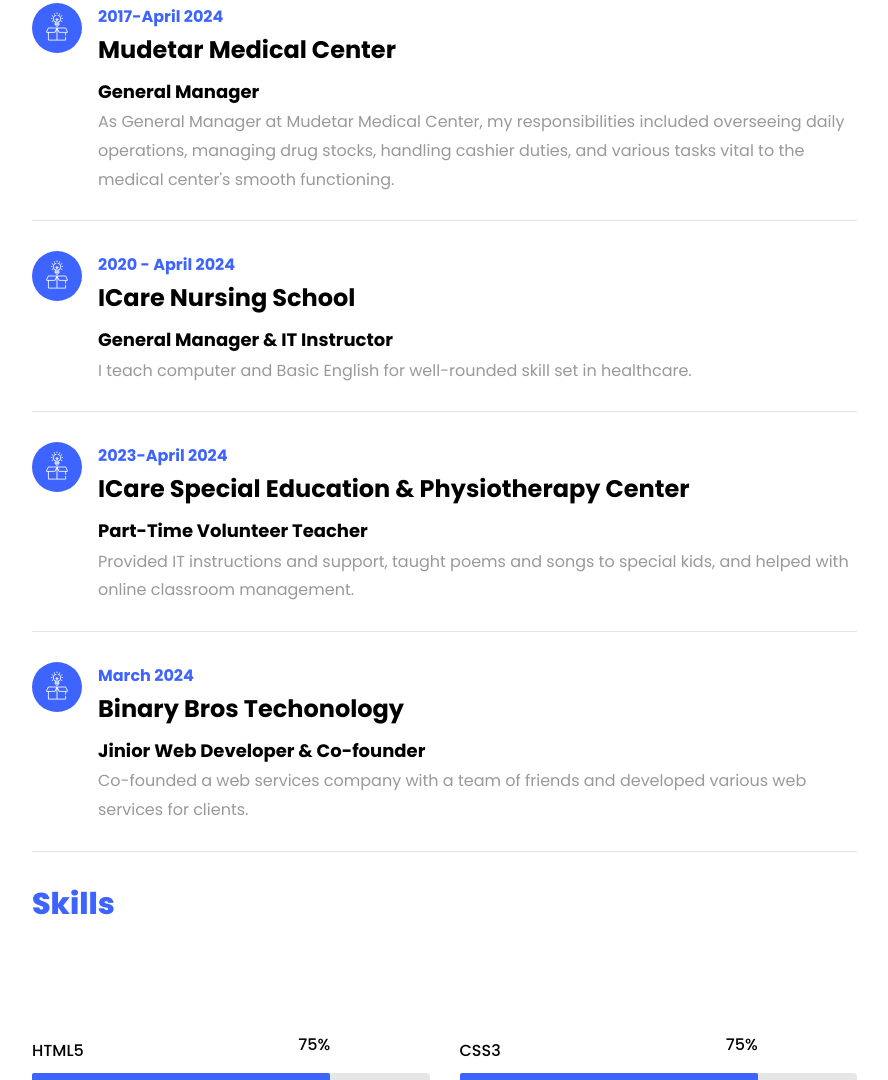
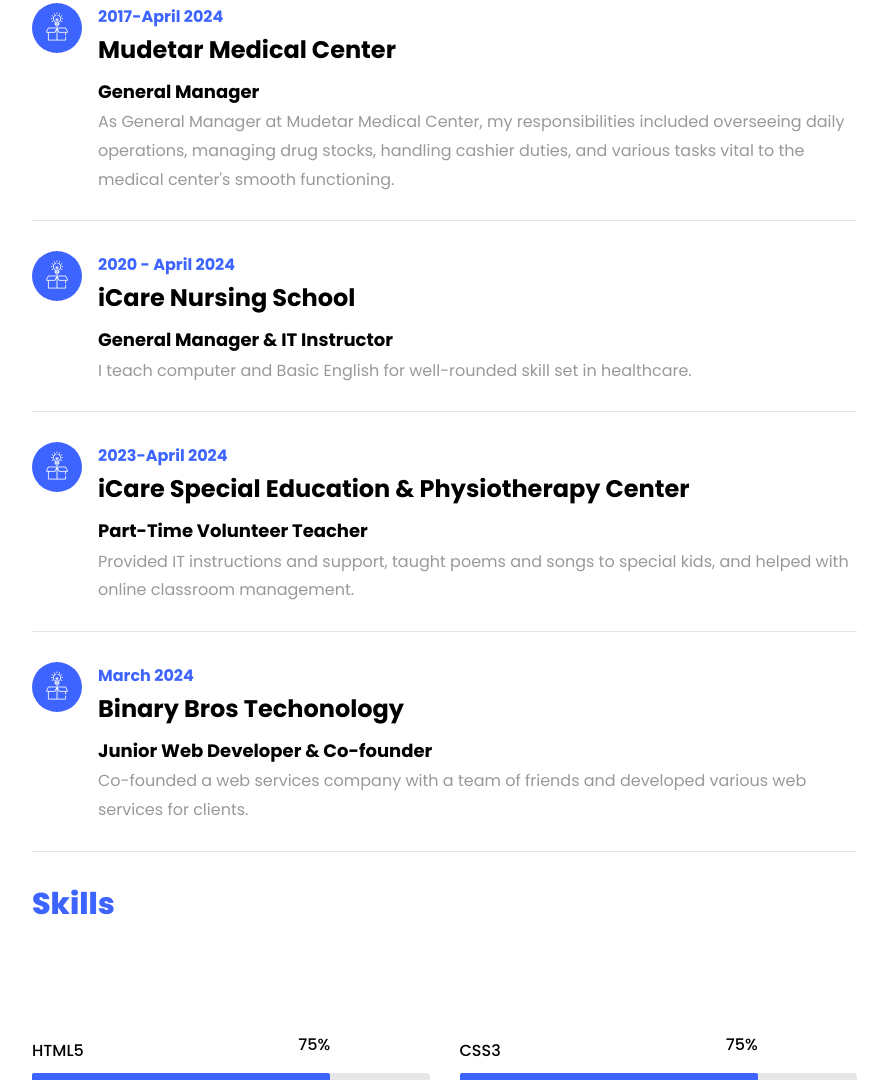
Before and after one commit to iamtayzar/my-cv, a plain HTML site: page index.html in a window 1280 px wide. Shown: the part 2032-3112 px from the top of the page, without its empty margins (338-1226 px from the left). Drawn offline with Linux system fonts and the light colour scheme; files whose address does not match are found by name.

Commit message:
Update index.html

```diff
--- a/index.html
+++ b/index.html
@@ -209,7 +209,7 @@
 								</div>
 								<div class="text pl-3">
 									<span class="date">2020 - April 2024</span>
-									<h2>ICare Nursing School</h2>
+									<h2>iCare Nursing School</h2>
 									<span class="position">General Manager & IT Instructor</span>
 									<p>I teach computer and Basic English for well-rounded skill set in
 										healthcare.</p>
@@ -221,7 +221,7 @@
 								</div>
 								<div class="text pl-3">
 									<span class="date">2023-April 2024</span>
-									<h2>ICare Special Education & Physiotherapy
+									<h2>iCare Special Education & Physiotherapy
 										Center</h2>
 									<span class="position">Part-Time Volunteer Teacher</span>
 									<p>Provided IT instructions and support, taught poems and songs to special
@@ -236,7 +236,7 @@
 								<div class="text pl-3">
 									<span class="date">March 2024</span>
 									<h2>Binary Bros Techonology</h2>
-									<span class="position">Jinior Web Developer & Co-founder</span>
+									<span class="position">Junior Web Developer & Co-founder</span>
 									<p>Co-founded a web services company with a team of friends and developed various web services for clients.</p>
 								</div>
 							</div>
```
